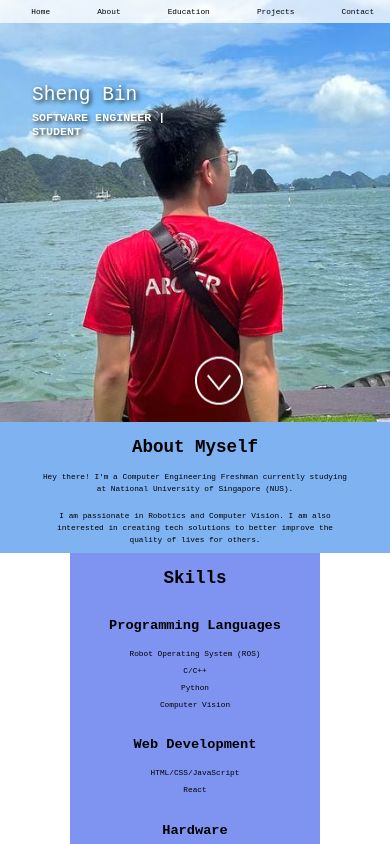
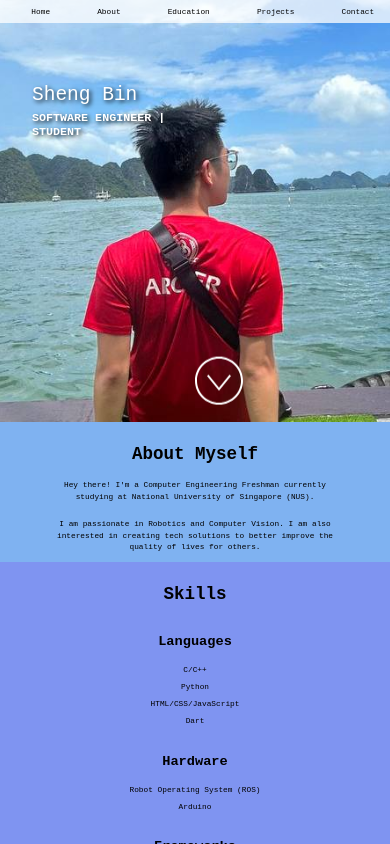
Before and after one commit to ShengBin-101/portfolio-site, a React (Vite) app: page / in a window 390 px wide. Built offline with nearby package versions, Linux system fonts and the light colour scheme.

Commit message:
Fixed responsiveness for skill section

```diff
--- a/src/Components/About.jsx
+++ b/src/Components/About.jsx
@@ -5,17 +5,6 @@
  */
 
 import React from "react";
-
-/**
- * About background image
- *
- * Below is a sample image. Upload the image of your choice into the "images"
- * directory and import here for use. Then, set imageAltText to string that
- * represents what you see in that image.
- *
- * Need an image? Check out https://unsplash.com to download a image you
- * freely use on your site.
- */
 
 /**
  * Sort description that expands on your title on the Home component.
@@ -27,13 +16,15 @@ const description =
  * List of some of skills or technologies you work on, are learning,
  * passionate about, or enjoy,
  */
-const languagesList = ["Robot Operating System (ROS)", "C/C++", "Python", "Computer Vision"];
+const languagesList = ["C/C++", "Python", "HTML/CSS/JavaScript", "Dart"];
 
 const hardwareList = ["Robot Operating System (ROS)", "Arduino"];
 
-const webList = ["HTML/CSS/JavaScript", "React"];
+const frameworkList = ["React", "Express", "Flutter", "Firebase"];
 
-const otherList = ["Git, GitHub", "Docker"];
+const databaseList = ["Firestore"];
+
+const toolList = ["Git/GitHub", "Docker", "Kubernetes"];
 
 /**
  * Use this to give more information about what you are passionate about,
@@ -45,28 +36,18 @@ const detailOrQuote =
 
 const About = () => {
   return (
-    <section className="padding responsive-section" id="about">
+    <section className="padding" id="about">
       <div className="about-content">
         <h2>About Myself</h2>
         <p className="large">{description}</p>
         <p className="large">{detailOrQuote}</p>
-        <br />
-
       </div>
       <div className="skill-content">
         <h2>Skills</h2>
         <div className="skills-wrapper">
           <div className="skills-container">
-            <p className="skill-label">Programming Languages</p>
+            <p className="skill-label">Languages</p>
             {languagesList.map((skill, index) => (
-              <div key={index} className="skill-item">
-                {skill}
-              </div>
-            ))}
-          </div>
-          <div className="skills-container">
-            <p className="skill-label">Web Development</p>
-            {webList.map((skill, index) => (
               <div key={index} className="skill-item">
                 {skill}
               </div>
@@ -81,8 +62,24 @@ const About = () => {
             ))}
           </div>
           <div className="skills-container">
-            <p className="skill-label">Others</p>
-            {otherList.map((skill, index) => (
+            <p className="skill-label">Frameworks</p>
+            {frameworkList.map((skill, index) => (
+              <div key={index} className="skill-item">
+                {skill}
+              </div>
+            ))}
+          </div>
+          <div className="skills-container">
+            <p className="skill-label">Database</p>
+            {databaseList.map((skill, index) => (
+              <div key={index} className="skill-item">
+                {skill}
+              </div>
+            ))}
+          </div>
+          <div className="skills-container">
+            <p className="skill-label">Tools</p>
+            {toolList.map((skill, index) => (
               <div key={index} className="skill-item">
                 {skill}
               </div>
--- a/src/Components/Education.jsx
+++ b/src/Components/Education.jsx
@@ -1,3 +1,4 @@
+/* eslint-disable react/no-unescaped-entities */
 import React, { useState } from "react";
 
 const Education = () => {
--- a/src/styles.css
+++ b/src/styles.css
@@ -5,12 +5,6 @@
 
 @import url("https://fonts.googleapis.com/css2?family=Cormorant+Garamond:wght@300;400&family=Montserrat:wght@200;400;600;800&display=swap");
 
-.responsive-section {
-  display: flex;
-  flex-wrap: wrap;
-  flex-direction: column;
-  align-items: center;
-}
 
 @media (min-width: 600px) {
   .responsive-section .responsive-header .content {
@@ -237,21 +231,20 @@ img.socialIcon {
 }
 
 .about-content {
-  display: block;
+  padding: 2vw;
   font-size: 1.5vw;
   background-color: #7fb2f1;
   text-align: center;
-  padding-inline: 10vw;
+  padding-inline: 12vw;
   opacity: 0; /* Set initial opacity to 0 */
   animation: slideInAbout 1s ease-in-out forwards; /* Apply slideIn animation */
 }
 
 .skill-content {
-  display: block;
+  padding: 2vw;
   font-size: 1.5vw;
   background-color: #7f94f1;
   text-align: center;
-  padding-inline: 10vw;
   opacity: 0; /* Set initial opacity to 0 */
   animation: slideInAbout 1.5s ease-in-out forwards; /* Apply slideIn animation */
 }
```
